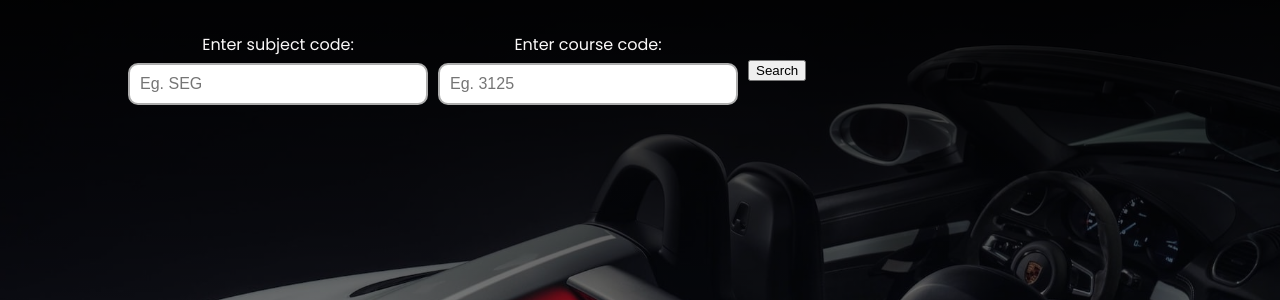
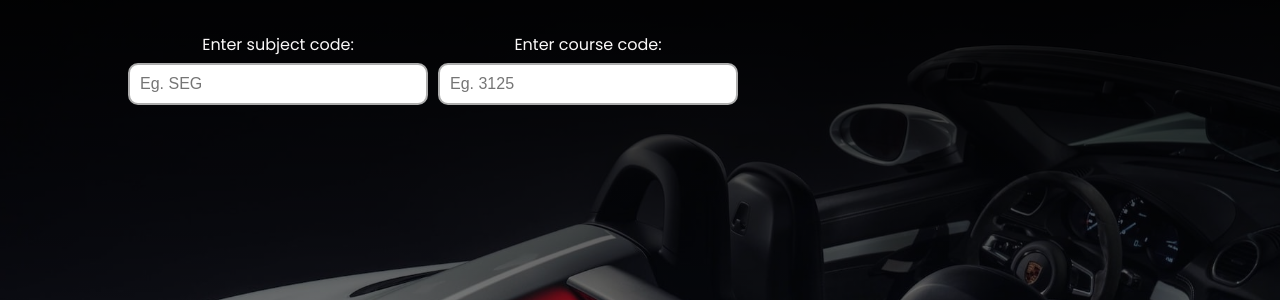
Before and after one commit to mehtameet12/RateMyCourse, a Django app: page /search/results/ in a window 1280 px wide. Shown: the part 72-372 px from the top of the page. Run offline with Django 4.2, Linux system fonts and the light colour scheme; some libraries are stand-ins or nearby versions.

Commit message:
changes search

```diff
--- a/RateMyCourse/templates/index.html
+++ b/RateMyCourse/templates/index.html
@@ -122,7 +122,7 @@
                                     <label for="course-code">Enter course code:</label>
                                     <input type="text" id="course-code" name="course_code" placeholder="Eg. 3125">
                                 </div>
-                                <button type="submit">Search</button>
+                                <button type="submit", style="display: none"> Search</button>
                             </form>
                         </div>
                     </div>
--- a/RateMyCourse/templates/results.html
+++ b/RateMyCourse/templates/results.html
@@ -124,7 +124,7 @@
                                         <label for="course-code">Enter course code:</label>
                                         <input type="text" id="course-code" name="course_code" placeholder="Eg. 3125">
                                     </div>
-                                    <button type="submit">Search</button>
+                                    <button type="submit" , style="display: none">Search</button>
                                 </form>
                             </div>
                         </div>
```
